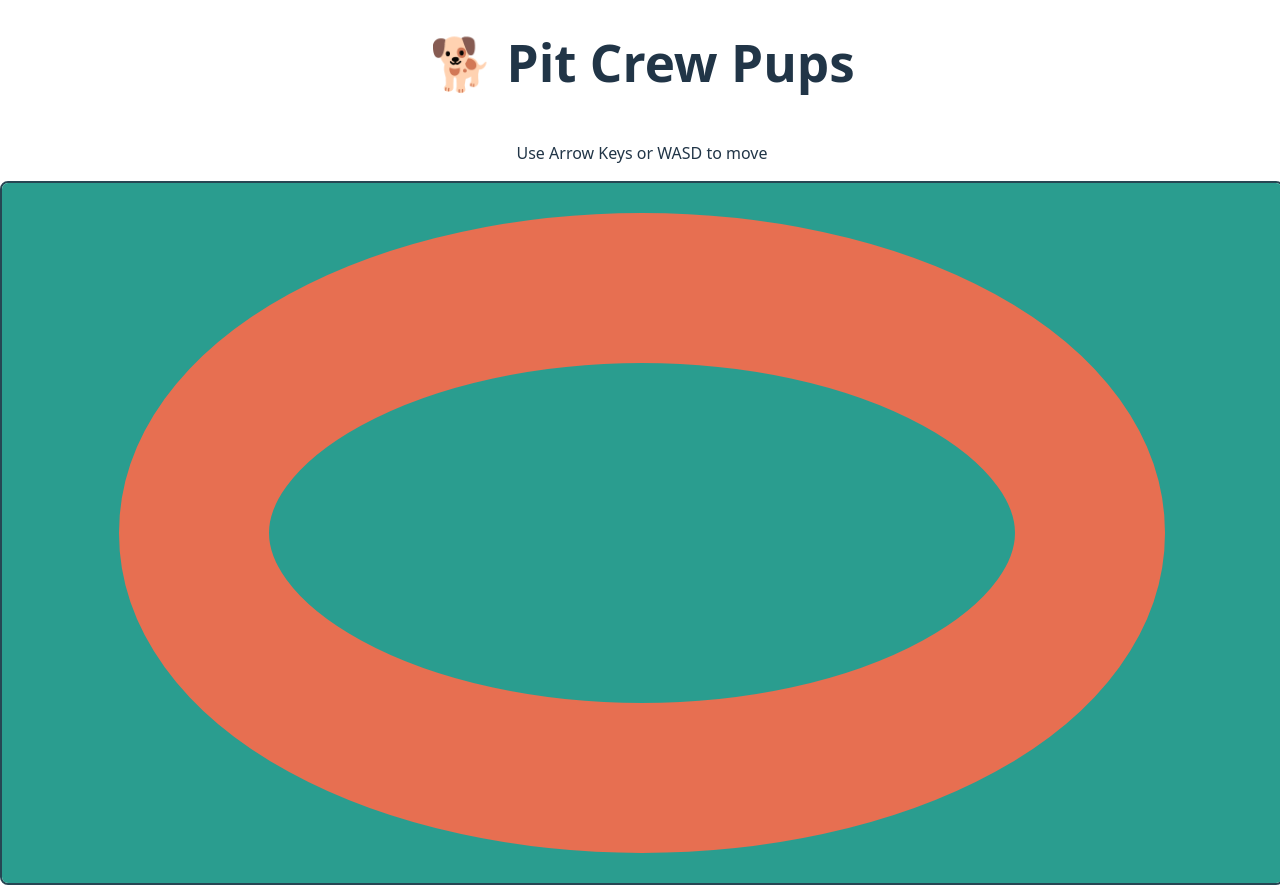
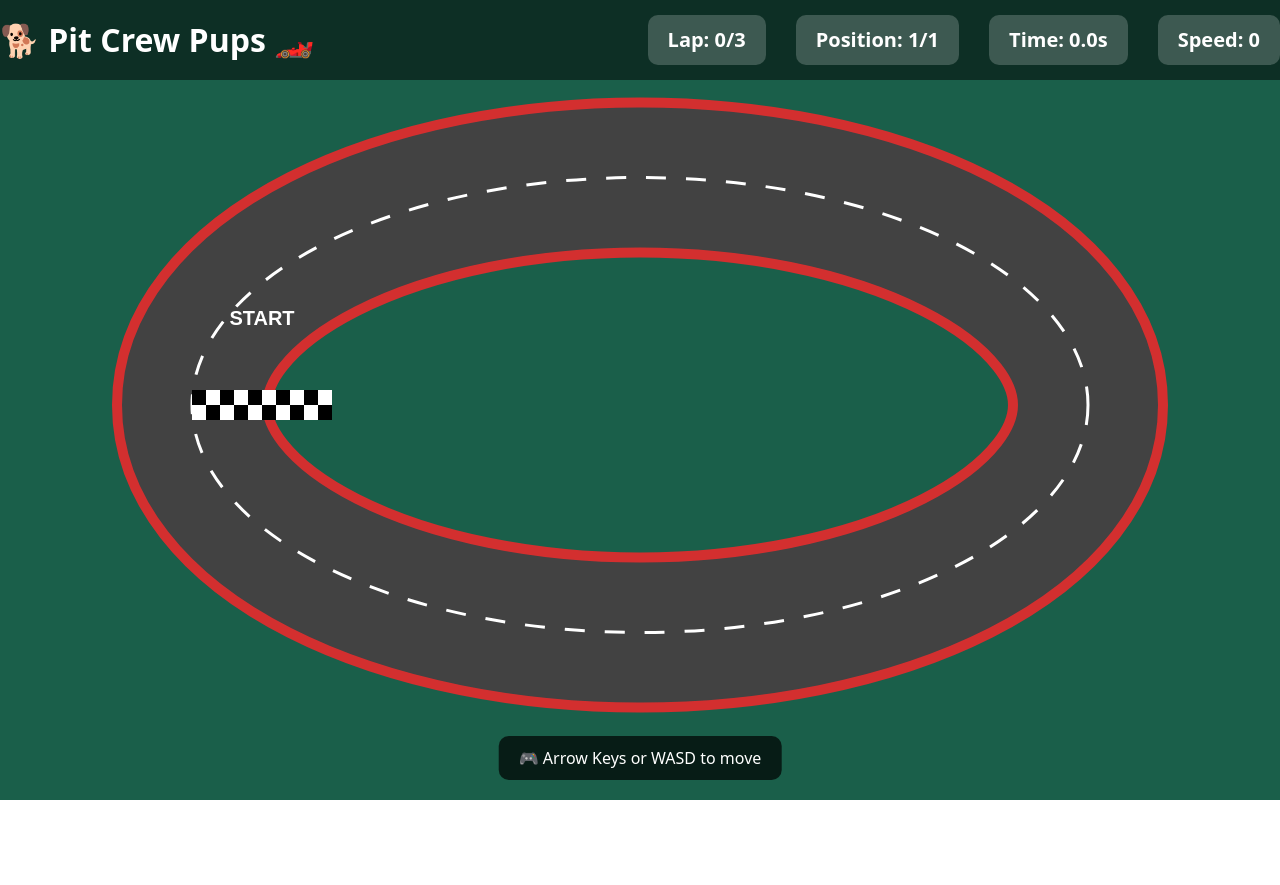
Before and after one commit to claryssayuanwie/pit-crew-pups, a React app in the folder frontend/: page / in a window 1280 px wide. After the commit the page ends 800 px from the top, so only its background shows below. Built offline with nearby package versions, Linux system fonts and the light colour scheme; no server answers; the HTML template or start-up script is replaced by a standard one.

Commit message:
save changes for UI, some functionalities aren't working yet

```diff
--- a/frontend/src/Game.jsx
+++ b/frontend/src/Game.jsx
@@ -1,6 +1,5 @@
 import { useEffect, useRef, useState } from 'react';
 import { io } from 'socket.io-client';
-
 import kenzo from './assets/kenzo.png';
 import jude from './assets/jude.png';
 import olive from './assets/olive.png';
@@ -10,27 +9,71 @@ function Game() {
   const canvasRef = useRef(null);
   const socketRef = useRef(null);
   const [players, setPlayers] = useState({});
+  const [playerDogs, setPlayerDogs] = useState({});
   const keysPressed = useRef({});
-  const myPlayer = useRef({ x: 400, y: 300, rotation: 0 });
-  const [playerDogs, setPlayerDogs] = useState({});
+  const myPlayer = useRef({
+    x: 400,
+    y: 300,
+    rotation: 0,
+    lap: 0,
+    lastCheckpoint: 0,
+    speed: 0
+  });
   const dogImages = useRef({});
   const myDogType = useRef(null);
-
   const [canvasDimensions, setCanvasDimensions] = useState({
     width: window.innerWidth,
-    height: window.innerHeight - 100
+    height: window.innerHeight - 150
   });
+  const [myLap, setMyLap] = useState(0);
+  const [myPosition, setMyPosition] = useState(1);
+  const [raceTime, setRaceTime] = useState(0);
+  const [raceFinished, setRaceFinished] = useState(false);
 
   const CANVAS_WIDTH = canvasDimensions.width;
   const CANVAS_HEIGHT = canvasDimensions.height;
   const SPEED = 5;
-const ROTATION_SPEED = 0.05;
+  const MAX_SPEED = 8;
+  const ACCELERATION = 0.5;
+  const FRICTION = 0.95;
+  const ROTATION_SPEED = 0.08;
+  const TOTAL_LAPS = 3;
+
+  // Checkpoints for lap detection
+  const getCheckpoints = () => {
+    const centerX = CANVAS_WIDTH / 2;
+    const centerY = CANVAS_HEIGHT / 2;
+    const radiusX = CANVAS_WIDTH * 0.35;
+    const trackRadius = radiusX - 70; // Middle of track
+
+    return [
+      {
+        x: centerX + Math.cos(Math.PI/2) * trackRadius,
+        y: centerY + Math.sin(Math.PI/2) * trackRadius,
+        radius: 80
+      }, // Top (90 degrees)
+      {
+        x: centerX + Math.cos(0) * trackRadius,
+        y: centerY + Math.sin(0) * trackRadius,
+        radius: 80
+      }, // Right (0 degrees)
+      {
+        x: centerX + Math.cos(-Math.PI/2) * trackRadius,
+        y: centerY + Math.sin(-Math.PI/2) * trackRadius,
+        radius: 80
+      }, // Bottom (270 degrees)
+      {
+        x: centerX + Math.cos(Math.PI) * trackRadius,
+        y: centerY + Math.sin(Math.PI) * trackRadius,
+        radius: 80
+      }, // Left - Finish line (180 degrees)
+    ];
+  };
+
 
   useEffect(() => {
-    // Connect to server
     socketRef.current = io('http://localhost:3001');
 
-    // Receive current players
     socketRef.current.on('current-players', (currentPlayers) => {
       setPlayers(currentPlayers);
       const dogs = {};
@@ -40,17 +83,14 @@ const ROTATION_SPEED = 0.05;
       setPlayerDogs(dogs);
     });
 
-    // New player joined
     socketRef.current.on('player-joined', (player) => {
       setPlayers(prev => ({ ...prev, [player.id]: player }));
     });
 
-    // Player moved
     socketRef.current.on('player-moved', (player) => {
       setPlayers(prev => ({ ...prev, [player.id]: player }));
     });
 
-    // Player left
     socketRef.current.on('player-left', (playerId) => {
       setPlayers(prev => {
         const newPlayers = { ...prev };
@@ -64,7 +104,6 @@ const ROTATION_SPEED = 0.05;
     };
   }, []);
 
-  // Keyboard controls
   useEffect(() => {
     const handleKeyDown = (e) => {
       keysPressed.current[e.key] = true;
@@ -83,7 +122,7 @@ const ROTATION_SPEED = 0.05;
     };
   }, []);
 
-  // Load dog images and pick random dog
+  // Load dog images
   useEffect(() => {
     const kenzoImg = new Image();
     kenzoImg.src = kenzo;
@@ -94,10 +133,39 @@ const ROTATION_SPEED = 0.05;
 
     dogImages.current = { kenzo: kenzoImg, olive: oliveImg, jude: judeImg };
 
-    // Pick random dog for yourself
+    // Pick random dog
     const dogTypes = ['kenzo', 'olive', 'jude'];
     myDogType.current = dogTypes[Math.floor(Math.random() * dogTypes.length)];
   }, []);
+
+  // Initial player position
+  useEffect(() => {
+    // Place player on the track at the start/finish line position
+    const centerX = CANVAS_WIDTH / 2;
+    const centerY = CANVAS_HEIGHT / 2;
+    const radiusX = CANVAS_WIDTH * 0.35;
+
+    // Start line is on the left side of the track (angle = Math.PI)
+    const startAngle = Math.PI; // Left side
+
+    // Position on the track (middle of the track width)
+    const trackRadius = radiusX - 70; // 70px from outer edge (track width is 140px)
+
+    myPlayer.current.x = centerX + Math.cos(startAngle) * trackRadius;
+    myPlayer.current.y = centerY + Math.sin(startAngle) * trackRadius;
+    myPlayer.current.rotation = startAngle; // Face left to go around track
+  }, [CANVAS_WIDTH, CANVAS_HEIGHT]);
+
+  // Race timer
+  useEffect(() => {
+    if (myLap > 0 && !raceFinished) {
+      const timer = setInterval(() => {
+        setRaceTime(prev => prev + 0.1);
+      }, 100);
+      return () => clearInterval(timer);
+    }
+  }, [myLap, raceFinished]);
+
 
   // Game loop
   useEffect(() => {
@@ -106,11 +174,14 @@ const ROTATION_SPEED = 0.05;
     let animationId;
 
     const gameLoop = () => {
-      // Update player position based on keys
+      if (!raceFinished) {
+        // Movement with acceleration
         if (keysPressed.current['ArrowUp'] || keysPressed.current['w']) {
-        myPlayer.current.x += Math.cos(myPlayer.current.rotation) * SPEED;
-        myPlayer.current.y += Math.sin(myPlayer.current.rotation) * SPEED;
+          myPlayer.current.speed = Math.min(myPlayer.current.speed + ACCELERATION, MAX_SPEED);
+        } else {
+          myPlayer.current.speed *= FRICTION;
         }
+
         if (keysPressed.current['ArrowLeft'] || keysPressed.current['a']) {
           myPlayer.current.rotation -= ROTATION_SPEED;
         }
@@ -118,39 +189,55 @@ const ROTATION_SPEED = 0.05;
           myPlayer.current.rotation += ROTATION_SPEED;
         }
 
+        // Update position based on speed and rotation
+        myPlayer.current.x += Math.cos(myPlayer.current.rotation) * myPlayer.current.speed;
+        myPlayer.current.y += Math.sin(myPlayer.current.rotation) * myPlayer.current.speed;
+
         // Keep player in bounds
-      myPlayer.current.x = Math.max(20, Math.min(CANVAS_WIDTH - 20, myPlayer.current.x));
-      myPlayer.current.y = Math.max(20, Math.min(CANVAS_HEIGHT - 20, myPlayer.current.y));
+        myPlayer.current.x = Math.max(50, Math.min(CANVAS_WIDTH - 50, myPlayer.current.x));
+        myPlayer.current.y = Math.max(50, Math.min(CANVAS_HEIGHT - 50, myPlayer.current.y));
+
+        // Check checkpoints
+        checkCheckpoints();
+
+        // Check off-track
+        checkOffTrack();
 
         // Send position to server
         if (socketRef.current) {
           socketRef.current.emit('player-move', {
             id: socketRef.current.id,
             dogType: myDogType.current,
+            lap: myPlayer.current.lap,
             ...myPlayer.current
           });
         }
+      }
 
       // Clear canvas
-      ctx.fillStyle = '#2a9d8f';
+      ctx.fillStyle = '#1a5f4a'; // Dark green grass
       ctx.fillRect(0, 0, CANVAS_WIDTH, CANVAS_HEIGHT);
 
-      // Draw simple track (oval)
-      ctx.strokeStyle = '#e76f51';
-      ctx.lineWidth = 150;
-      ctx.beginPath();
-      ctx.ellipse(CANVAS_WIDTH / 2, CANVAS_HEIGHT / 2, CANVAS_WIDTH * 0.35, CANVAS_HEIGHT * 0.35, 0, 0, Math.PI * 2);
-      ctx.stroke();
+      // Draw track
+      drawTrack(ctx);
+
+      // Draw checkpoints (for debugging - remove later)
+      // checkpoints.forEach((cp, i) => {
+      //   ctx.fillStyle = 'rgba(255, 255, 0, 0.3)';
+      //   ctx.beginPath();
+      //   ctx.arc(cp.x, cp.y, cp.radius, 0, Math.PI * 2);
+      //   ctx.fill();
+      // });
 
       // Draw all players
       Object.values(players).forEach((player) => {
-        const dogType = playerDogs[player.id] || 'kenzo';
-        drawDog(ctx, player.x, player.y, player.rotation, dogType);
+        const dogType = playerDogs[player.id] || 'olive';
+        drawDog(ctx, player.x, player.y, player.rotation, dogType, false);
       });
 
       // Draw my player
-      if (socketRef.current?.id && players[socketRef.current.id]) {
-        drawDog(ctx, myPlayer.current.x, myPlayer.current.y, myPlayer.current.rotation, myDogType.current);
+      if (socketRef.current?.id) {
+        drawDog(ctx, myPlayer.current.x, myPlayer.current.y, myPlayer.current.rotation, myDogType.current, true);
       }
 
       animationId = requestAnimationFrame(gameLoop);
@@ -161,46 +248,286 @@ const ROTATION_SPEED = 0.05;
     return () => {
       cancelAnimationFrame(animationId);
     };
-  }, [players]);
+  }, [players, playerDogs, CANVAS_WIDTH, CANVAS_HEIGHT, raceFinished]);
 
-  const drawDog = (ctx, x, y, rotation, dogType = 'kenzo') => {
+  const checkCheckpoints = () => {
+    const checkpoints = getCheckpoints();
+    const nextCheckpoint = (myPlayer.current.lastCheckpoint + 1) % checkpoints.length;
+    const cp = checkpoints[nextCheckpoint];
+
+    const dist = Math.sqrt(
+      Math.pow(myPlayer.current.x - cp.x, 2) +
+      Math.pow(myPlayer.current.y - cp.y, 2)
+    );
+
+    if (dist < cp.radius) {
+      myPlayer.current.lastCheckpoint = nextCheckpoint;
+
+      // If we just crossed the finish line (checkpoint 3 -> 0)
+      if (nextCheckpoint === 0 && myPlayer.current.lastCheckpoint === 0) {
+        myPlayer.current.lap++;
+        setMyLap(myPlayer.current.lap);
+
+        if (myPlayer.current.lap >= TOTAL_LAPS) {
+          setRaceFinished(true);
+        }
+      }
+    }
+  };
+
+  const checkOffTrack = () => {
+    const checkpoints = getCheckpoints();
+    const centerX = CANVAS_WIDTH / 2;
+    const centerY = CANVAS_HEIGHT / 2;
+    const radiusX = CANVAS_WIDTH * 0.35;
+    const radiusY = CANVAS_HEIGHT * 0.35;
+
+    // Calculate if player is on the track (inside outer ellipse, outside inner ellipse)
+    const dx = (myPlayer.current.x - centerX) / radiusX;
+    const dy = (myPlayer.current.y - centerY) / radiusY;
+    const distFromCenter = Math.sqrt(dx * dx + dy * dy);
+
+    // Track is between 0.75 and 1.0 of the ellipse radius
+    const innerBound = 0.75;
+    const outerBound = 1.05;
+
+    if (distFromCenter < innerBound || distFromCenter > outerBound) {
+      // CRASH! Respawn at last checkpoint
+      const cp = checkpoints[myPlayer.current.lastCheckpoint];
+      myPlayer.current.x = cp.x;
+      myPlayer.current.y = cp.y;
+      myPlayer.current.speed = 0;
+      myPlayer.current.rotation = 0;
+    }
+  };
+
+  const drawTrack = (ctx) => {
+    const centerX = CANVAS_WIDTH / 2;
+    const centerY = CANVAS_HEIGHT / 2;
+    const radiusX = CANVAS_WIDTH * 0.35;
+    const radiusY = CANVAS_HEIGHT * 0.35;
+
+    // Outer track border (red/white curb)
+    ctx.strokeStyle = '#d32f2f';
+    ctx.lineWidth = 160;
+    ctx.beginPath();
+    ctx.ellipse(centerX, centerY, radiusX, radiusY, 0, 0, Math.PI * 2);
+    ctx.stroke();
+
+    // Main track (gray asphalt)
+    ctx.strokeStyle = '#424242';
+    ctx.lineWidth = 140;
+    ctx.beginPath();
+    ctx.ellipse(centerX, centerY, radiusX, radiusY, 0, 0, Math.PI * 2);
+    ctx.stroke();
+
+    // Center line dashes
+    ctx.strokeStyle = '#ffffff';
+    ctx.lineWidth = 3;
+    ctx.setLineDash([20, 20]);
+    ctx.beginPath();
+    ctx.ellipse(centerX, centerY, radiusX, radiusY, 0, 0, Math.PI * 2);
+    ctx.stroke();
+    ctx.setLineDash([]);
+
+    // Start/Finish line (checkered pattern) - FIXED POSITION
+    const finishAngle = Math.PI; // Left side (180 degrees)
+    const finishRadius = radiusX - 70; // Middle of the track
+    const finishX = centerX + Math.cos(finishAngle) * finishRadius;
+    const finishY = centerY + Math.sin(finishAngle) * finishRadius;
+
+    // Rotate the finish line to be perpendicular to the track
+    ctx.save();
+    ctx.translate(finishX, finishY);
+    ctx.rotate(finishAngle - Math.PI/2); // Rotate to be perpendicular to track
+
+    const finishWidth = 30;
+    const finishHeight = 140;
+
+    for (let i = 0; i < 10; i++) {
+      for (let j = 0; j < 2; j++) {
+        ctx.fillStyle = (i + j) % 2 === 0 ? '#ffffff' : '#000000';
+        ctx.fillRect(
+          -finishWidth/2 + j * finishWidth/2,
+          -finishHeight/2 + i * finishHeight/10,
+          finishWidth/2,
+          finishHeight/10
+        );
+      }
+    }
+
+    ctx.restore();
+
+    // "START" text
+    ctx.fillStyle = '#ffffff';
+    ctx.font = 'bold 20px Arial';
+    ctx.textAlign = 'center';
+    ctx.fillText('START', finishX, finishY - finishHeight/2 - 10);
+  };
+
+
+   const drawDog = (ctx, x, y, rotation, dogType, isMe) => {
     const img = dogImages.current[dogType];
     if (!img || !img.complete) return;
 
     ctx.save();
     ctx.translate(x, y);
-    ctx.rotate(rotation  + Math.PI / 2); // rotate to face movement direction, 90 degrees.
-    const size = 40;
+    ctx.rotate(rotation + Math.PI / 2);
+
+
+    // Draw actual dog image
+    const size = 50;
     ctx.drawImage(img, -size/2, -size/2, size, size);
+
+
     ctx.restore();
+
+      // Name tag above dog
+      if (isMe) {
+        ctx.fillStyle = '#ffffff';
+        ctx.font = 'bold 14px Arial';
+        ctx.textAlign = 'center';
+        ctx.fillText('YOU', x, y - 35);
+      }
     };
 
-    // Handle window resize
-  useEffect(() => {
     const handleResize = () => {
       setCanvasDimensions({
         width: window.innerWidth,
-        height: window.innerHeight - 100
+        height: window.innerHeight - 150
       });
     };
 
+    useEffect(() => {
       window.addEventListener('resize', handleResize);
-
       return () => {
         window.removeEventListener('resize', handleResize);
       };
     }, []);
 
+
+
   return (
-    <div style={{ display: 'flex', flexDirection: 'column', alignItems: 'center', padding: 0, margin: 0, overflow: 'hidden' }}>
-      <h1>🐕 Pit Crew Pups</h1>
-      <p>Use Arrow Keys or WASD to move</p>
+    <div style={{
+      width: '100vw',
+      height: '100vh',
+      margin: 0,
+      padding: 0,
+      overflow: 'hidden',
+      display: 'flex',
+      flexDirection: 'column',
+      alignItems: 'center',
+      backgroundColor: '#1a5f4a',
+      position: 'fixed',
+      top: 0,
+      left: 0
+    }}>
+      {/* Header */}
+      <div style={{
+        display: 'flex',
+        justifyContent: 'space-between',
+        alignItems: 'center',
+        width: '100%',
+        padding: '15px 30px',
+        backgroundColor: 'rgba(0, 0, 0, 0.5)',
+        color: 'white'
+      }}>
+        <h1 style={{ margin: 0, fontSize: '32px' }}>🐕 Pit Crew Pups 🏎️</h1>
+
+        <div style={{ display: 'flex', gap: '30px', fontSize: '20px', fontWeight: 'bold' }}>
+          <div style={{
+            backgroundColor: 'rgba(255, 255, 255, 0.2)',
+            padding: '10px 20px',
+            borderRadius: '10px'
+          }}>
+            Lap: {myLap}/{TOTAL_LAPS}
+          </div>
+          <div style={{
+            backgroundColor: 'rgba(255, 255, 255, 0.2)',
+            padding: '10px 20px',
+            borderRadius: '10px'
+          }}>
+            Position: {myPosition}/{Object.keys(players).length || 1}
+          </div>
+          <div style={{
+            backgroundColor: 'rgba(255, 255, 255, 0.2)',
+            padding: '10px 20px',
+            borderRadius: '10px'
+          }}>
+            Time: {raceTime.toFixed(1)}s
+          </div>
+          <div style={{
+            backgroundColor: 'rgba(255, 255, 255, 0.2)',
+            padding: '10px 20px',
+            borderRadius: '10px'
+          }}>
+            Speed: {Math.floor(myPlayer.current.speed * 10)}
+          </div>
+        </div>
+      </div>
+
       <canvas
         ref={canvasRef}
         width={CANVAS_WIDTH}
         height={CANVAS_HEIGHT}
-        style={{ border: '2px solid #264653', borderRadius: '8px' }}
+        style={{ display: 'block' }}
       />
+
+      {/* Winner modal */}
+      {raceFinished && (
+        <div style={{
+          position: 'fixed',
+          top: 0,
+          left: 0,
+          right: 0,
+          bottom: 0,
+          backgroundColor: 'rgba(0,0,0,0.8)',
+          display: 'flex',
+          alignItems: 'center',
+          justifyContent: 'center',
+          zIndex: 1000
+        }}>
+          <div style={{
+            backgroundColor: 'white',
+            padding: '50px',
+            borderRadius: '20px',
+            textAlign: 'center'
+          }}>
+            <h2 style={{ fontSize: '48px', margin: '0 0 20px 0' }}>🏆 Race Complete! 🏆</h2>
+            <p style={{ fontSize: '32px' }}>Time: {raceTime.toFixed(2)}s</p>
+            <button
+              onClick={() => window.location.reload()}
+              style={{
+                padding: '15px 40px',
+                fontSize: '24px',
+                backgroundColor: '#4CAF50',
+                color: 'white',
+                border: 'none',
+                borderRadius: '10px',
+                cursor: 'pointer',
+                marginTop: '20px'
+              }}
+            >
+              Race Again! 🏁
+            </button>
+          </div>
+        </div>
+      )}
+
+      {/* Controls hint */}
+      <div style={{
+        position: 'fixed',
+        bottom: '20px',
+        left: '50%',
+        transform: 'translateX(-50%)',
+        backgroundColor: 'rgba(0, 0, 0, 0.7)',
+        color: 'white',
+        padding: '10px 20px',
+        borderRadius: '10px',
+        fontSize: '16px'
+      }}>
+        🎮 Arrow Keys or WASD to move
+      </div>
     </div>
   );
 }
```
Lines whose indentation alone changed are shown as unchanged.
